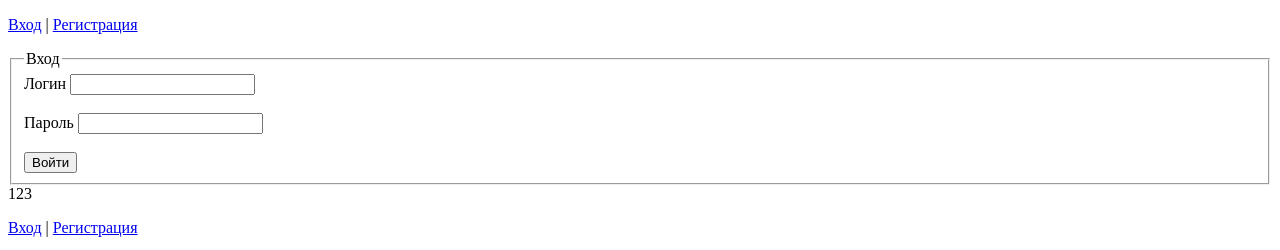
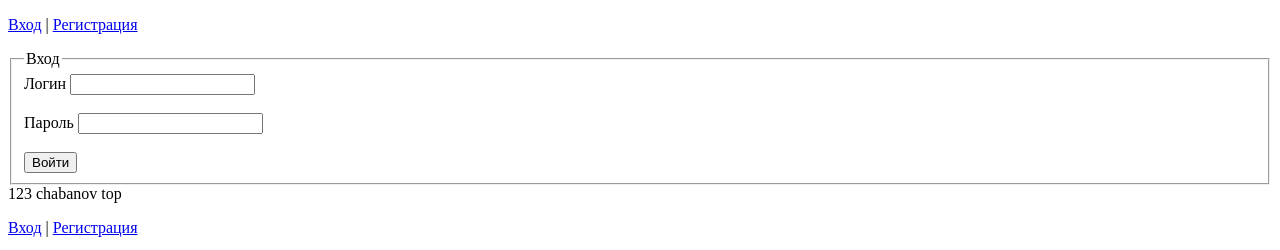
Before and after one commit to severtem6/pz, a plain HTML site: page index.html in a window 1280 px wide. Shown: the top 250 px of the page. Drawn offline with Linux system fonts and the light colour scheme.

Commit message:
add text

```diff
--- a/index.html
+++ b/index.html
@@ -25,6 +25,10 @@
     </main>
     <footer>
         123
+
+
+
+        chabanov top
     </footer>
 </body>
 </html>
```
